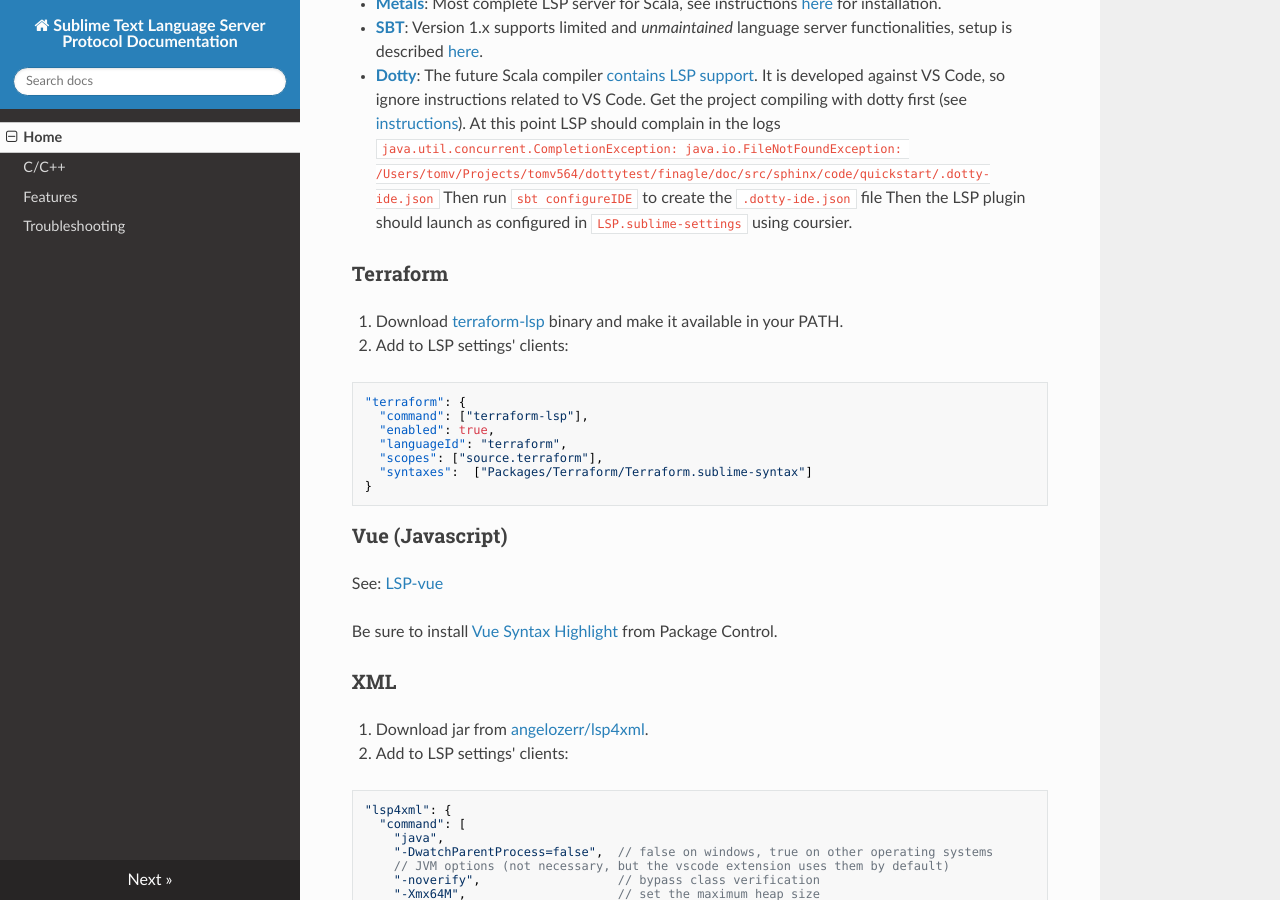
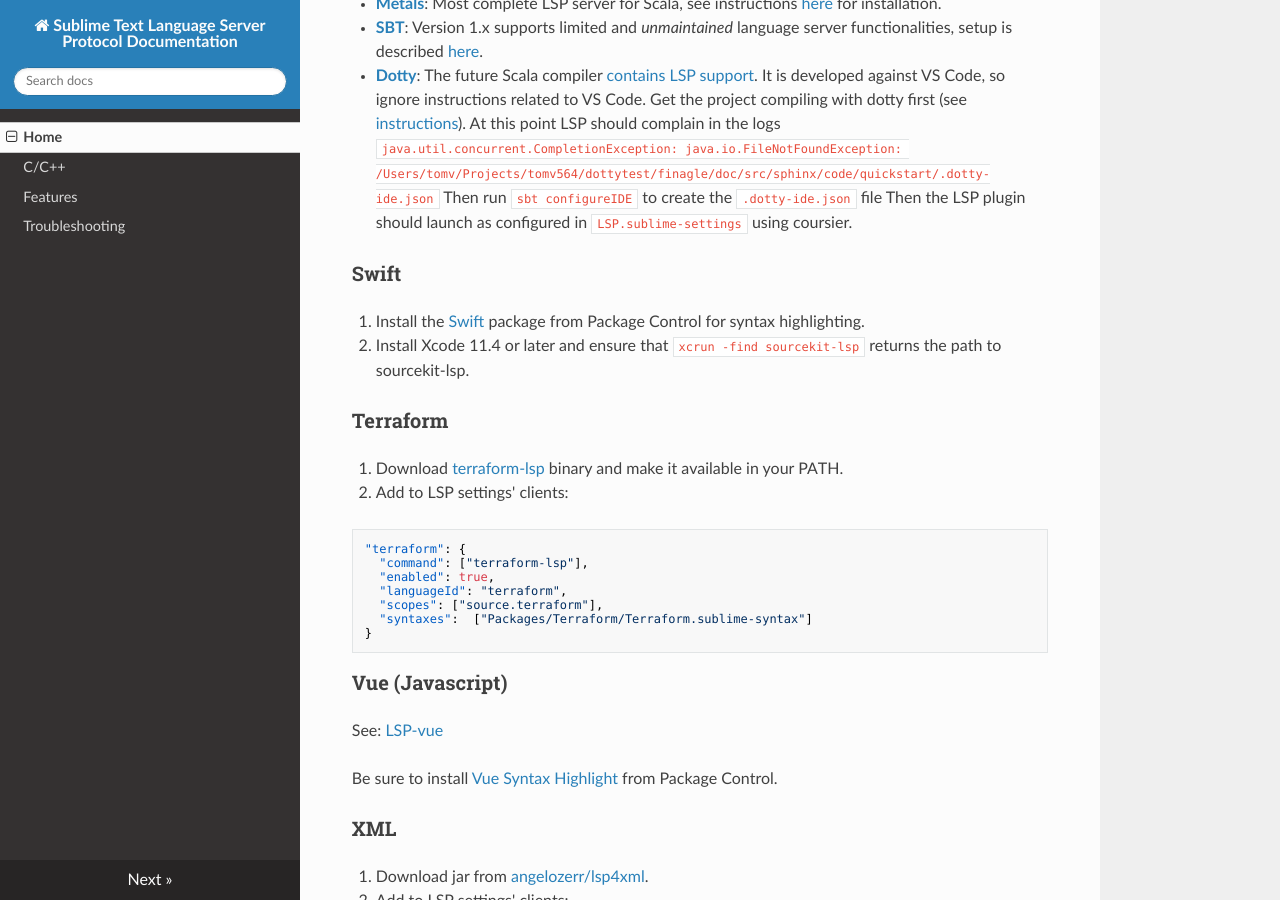
Before and after one commit to sublimelsp/LSP, an MkDocs documentation site: the page built from docs/index.md, in a window 1280 px wide and 900 px high, scrolled down 15172 px. Built offline with MkDocs 1.6.1, drawn with Linux system fonts in a browser that asks for light colours; nearby versions of some CDN libraries.

Commit message:
Add support for Swift's sourcekit-lsp

```diff
--- a/docs/index.md
+++ b/docs/index.md
@@ -790,6 +790,11 @@
 Then run `sbt configureIDE` to create the `.dotty-ide.json` file
 Then the LSP plugin should launch as configured in `LSP.sublime-settings` using coursier.
 
+### Swift<a name="swift"></a>
+
+1. Install the [Swift](https://packagecontrol.io/packages/Swift) package from Package Control for syntax highlighting.
+2. Install Xcode 11.4 or later and ensure that `xcrun -find sourcekit-lsp` returns the path to sourcekit-lsp.
+
 ### Terraform<a name="terraform"></a>
 
 1. Download [terraform-lsp](https://github.com/juliosueiras/terraform-lsp/releases) binary and make it available in your PATH.
```
Also changed, not shown: README.md (+1 -0 lines), 1 other file.
